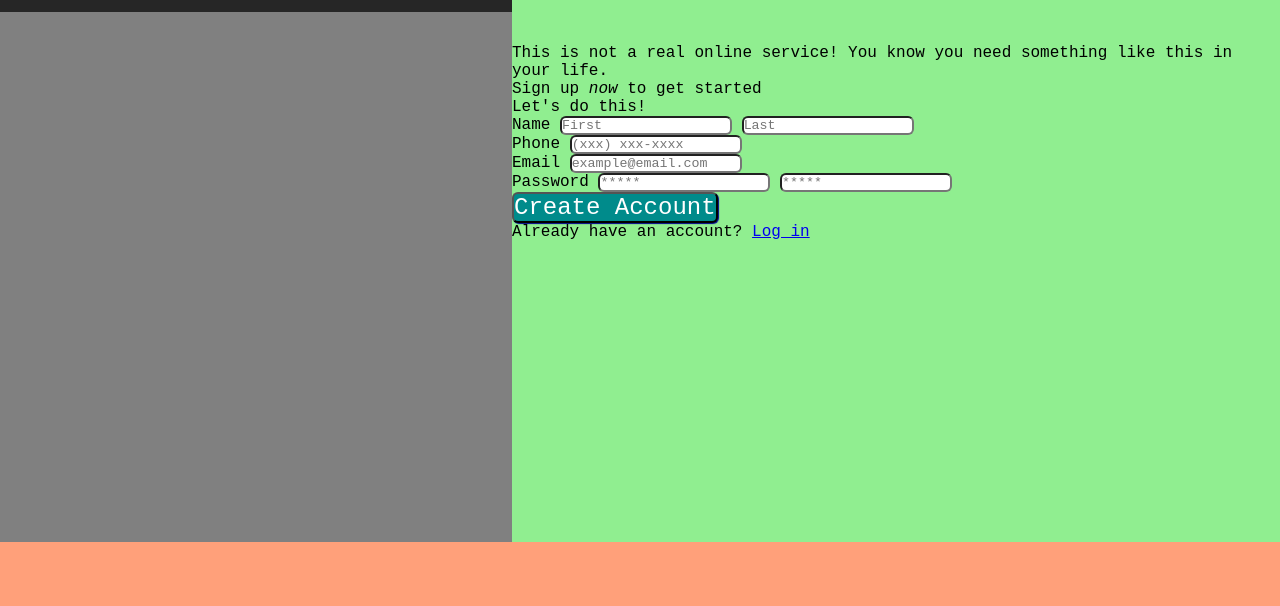
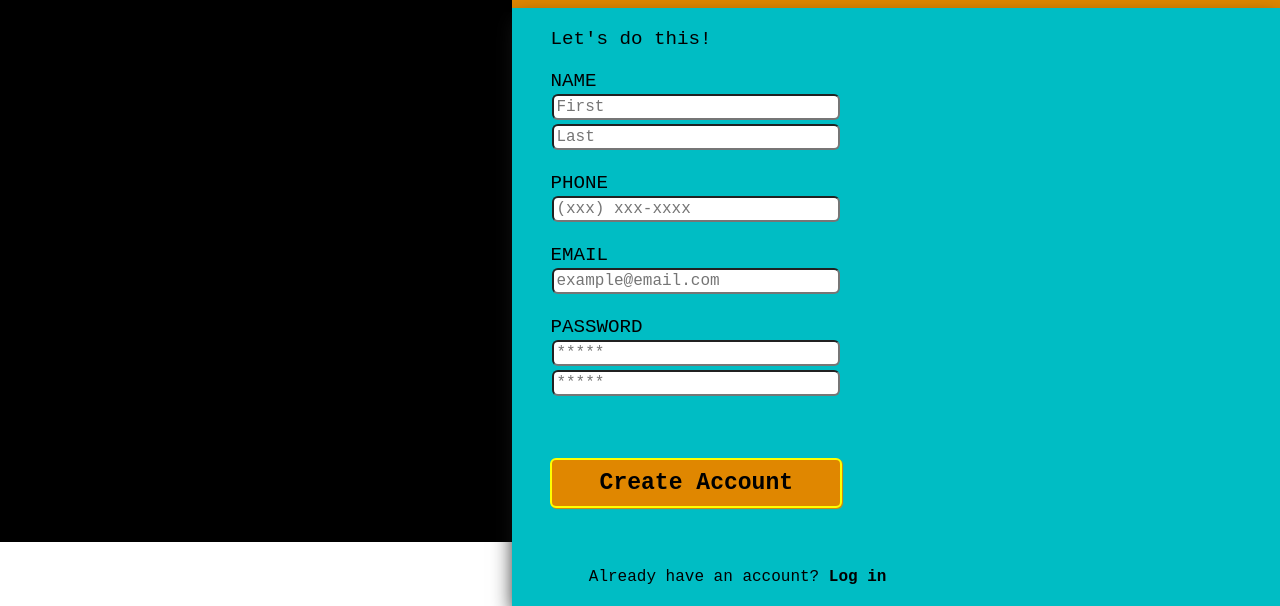
Before and after one commit to marc-ohlmann/odin-sign-up-form, a plain HTML site: page index.html in a window 1280 px wide. Shown: the part 258-864 px from the top of the page. Before the commit the page ends 800 px from the top, so only its background shows below. Drawn offline with Linux system fonts and the light colour scheme.

Commit message:
fixed right side positioning to be much cleaner

```diff
--- a/css/style.css
+++ b/css/style.css
@@ -1,6 +1,9 @@
 :root{
-    --primary-color: orange;
-    --text-color: blue;
+    --dark-color: rgb(224, 135, 0);
+    --bright-color: rgb(0, 189, 196);
+    --error-color: red;
+    --valid-color: green;
+    --focus-color: yellow
 }
 
 *{
@@ -10,21 +13,19 @@
     box-sizing: border-box;
 }
 
-body{
-
-    background-color: lightsalmon;
-}
-
-h1, h2, h3, h4, h5, h6{
+p, h1, h2, h3, h4, h5, h6{
     color: white;
 }
 
 input{
     border-radius: 6px;
+    padding: 2px;
+    margin: 2px;
+    font-size: 1.0rem;
 }
 
 .horizontal-dividor{
-    background-color: gray;
+    background-color: black;
     display: flex;
     flex-flow: row wrap;
     width: 100vw;
@@ -68,11 +69,62 @@ input{
 
 #form-container{
     width: 60vw;
-    background-color: lightgreen;
+    background-color: var(--dark-color);
     display: flex;
     flex-flow: column nowrap;
     justify-content: center;
 }
+
+#form-description{
+    font-weight: 500;
+    width: 90%;
+    font-size: 1.2rem;
+    padding-left: 3vw;
+}
+
+#form-description p{
+    margin: 40px 0 80px;
+}
+
+#form-title{
+    width: 100%;
+    font-size: 1.2rem;
+    font-weight: 500;
+}
+
+#signup-form{
+    background-color: var(--bright-color);
+    box-shadow: 0 10px 20px -2px rgb(22, 22, 22);
+    display: flex;
+    flex-flow: column nowrap;
+    gap: 20px;
+    padding-top: 20px;
+    padding-bottom: 20px;
+    padding-left: 3vw;
+}
+
+#form-footer{
+    padding-left: 3vw;
+}
+
+#form-footer a{
+    text-decoration: none;
+    color: var(--primary-color);
+    font-weight: 700;
+}
+
+#form-footer a:hover{
+    color: white;
+}
+
+.form-input{
+    display: flex;
+    flex-flow: column wrap;
+    width: 40%;
+    font-size: 1.2rem;
+    text-transform: uppercase;
+}
+
 
 /* the message bos is shown when the user clicks on the password field */
 #password-syntax-message{
@@ -82,6 +134,7 @@ input{
     position: relative;
     padding: 20px;
     margin-top: 10px;
+    width: 480px;
 }
 
 #password-syntax-message{
@@ -90,7 +143,7 @@ input{
 }
 
 .form-valid{
-    color: green;
+    color: var(--valid-color);
 }
 
 .form-valid:before{
@@ -99,7 +152,7 @@ input{
 }
 
 .form-invalid{
-    color: red;
+    color: var(--error-color);
 }
 
 .form-invalid:before{
@@ -114,20 +167,29 @@ input{
 #password.form-invalid,
 #password-repeat.form-invalid,
 #phone-number.form-invalid{
-    border-color: red;
+    border-color: var(--error-color);
     border-width: 4px;
 }
 
 #btn-submit{
-    background-color: darkcyan;
+    background-color: var(--dark-color);
+    color: black;
+    border-radius: 6px;
+    box-shadow: 1px 1px 1px var(--dark-color);
+    font-weight: 700;
+    font-size: 1.2em;
+    border: 2px solid var(--focus-color);
+    padding: 10px 40px;
+    margin: 40px 0;
+}
+
+#btn-submit:hover{
+    background-color: var(--dark-color);
     color: white;
-    font-size: 24px;
-    border-radius: 6px;
-    box-shadow: 1px 1px 1px darkblue;
 }
 
 input:focus{
-    border: 4px solid blue;
-    box-shadow: 3px 3px 3px darkblue;
+    border: 4px solid var(--focus-color);
+    box-shadow: 3px 3px 3px var(--dark-color);
     border-radius: 0;
 }
--- a/index.html
+++ b/index.html
@@ -76,7 +76,8 @@
 
             <div id="form-container">
 
-                <div id="form-description-text">
+
+                <div id="form-description">
                     <p>
                         This is not a real online service! You know you need
                         something like this in your life.
@@ -86,32 +87,41 @@
                     </p>
                 </div>
 
-                <form id="signup-form" action="http://httpbin.org/post" method="post">
-                    <div class="form-title-text">Let's do this!</div>
 
-                    <div id="form-username">
+                <form action="http://httpbin.org/post" method="post">
+                    <div id="signup-form">
+
+
+                        <div id="form-title">Let's do this!</div>
+
+
+                        <div id="form-username" class="form-input">
                             <label for="name-first">Name</label>
                             <input type="text" id="name-first" name="name-first" placeholder="First" required>
                             <input type="text" id="name-last" name="name-last" placeholder="Last" required>
                         </div>
 
-                    <div id="form-phone-number">
+
+                        <div id="form-phone-number" class="form-input">
                             <label for="phone-number">Phone</label>
                             <input type="text" id="phone-number" name="phone-number" placeholder="(xxx) xxx-xxxx" required>
                         </div>
 
-                    <div id="form-email">
+
+                        <div id="form-email" class="form-input">
                             <label for="email">Email</label>
                             <input type="email" id="email" name="email" placeholder="example@email.com" required>
                         </div>
 
-                    <div id="form-password">
+
+                        <div id="form-password" class="form-input">
                             <label for="password">Password</label>
                             <input type="password" id="password" name="password" placeholder="*****" required>
                             <input type="password" id="password-repeat" name="password-repeat" title="Must match password exactly" placeholder="*****" required>
                         </div>
 
-                    <div id="password-syntax-message">
+
+                        <div id="password-syntax-message" class="form-input">
                             <h3>Password must contain the following:</h3>
                             <p id="password-syntax-letter" class="form-invalid">A <b>lowercase</b> letter</p>
                             <p id="password-syntax-capital" class="form-invalid">A <b>uppercase</b> letter</p>
@@ -120,15 +130,19 @@
                             <p id="password-syntax-length" class="form-invalid">A minimum of <b>8 characters</b></p>
                         </div>
 
-                    <div id="form-submit">
+
+                        <div id="form-submit" class="form-input">
                             <button type="submit" id="btn-submit">Create Account</button>
                         </div>
+
 
                         <div id="form-footer">
                             Already have an account? <a href="login">Log in</a>
                         </div>
 
+
                     </div>
+                </form>
 
             </div>
 
```
Lines whose indentation alone changed are shown as unchanged.
